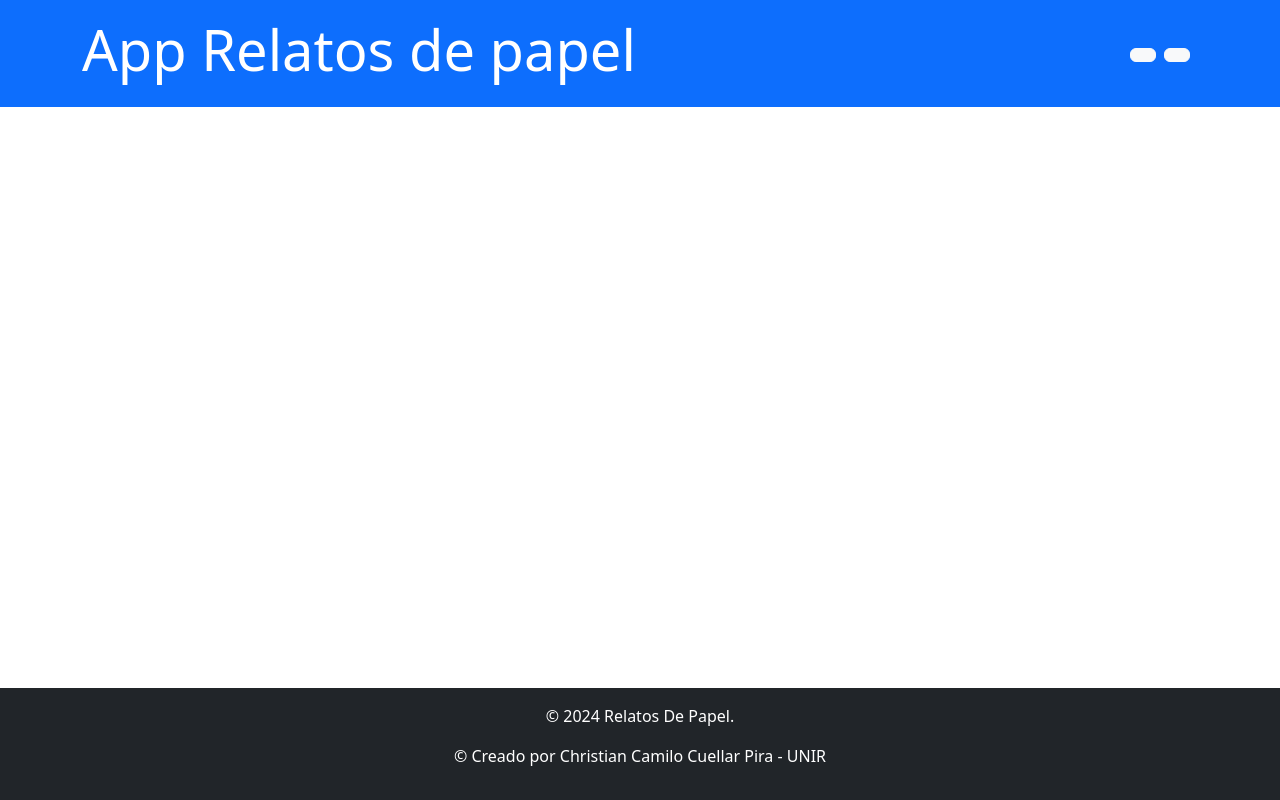
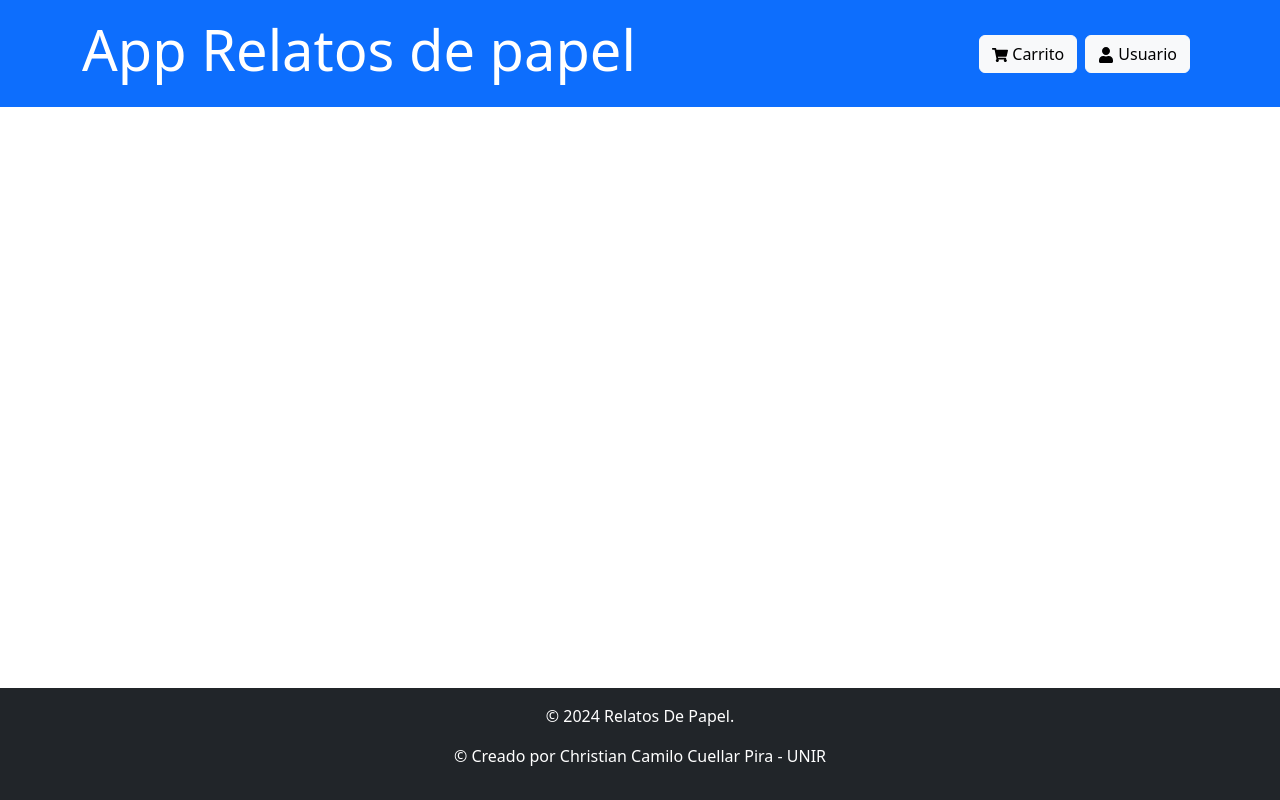
Before and after one commit to CamiloCuellar10/App-RelatosDePapel, a React (Vite) app: page / in a window 1280 px wide. Built offline with nearby package versions, Linux system fonts and the light colour scheme.

Commit message:
Prueba 3 Despliegue

```diff
--- a/package.json
+++ b/package.json
@@ -12,7 +12,8 @@
   "dependencies": {
     "react": "^18.3.1",
     "react-dom": "^18.3.1",
-    "bootstrap": "^5.3.3"
+    "bootstrap": "^5.3.3",
+    "react-icons": "^4.3.1"
   },
   "devDependencies": {
     "@eslint/js": "^9.17.0",
--- a/src/components/Header.jsx
+++ b/src/components/Header.jsx
@@ -1,4 +1,6 @@
 import React from 'react';
+import 'bootstrap/dist/css/bootstrap.min.css';
+import { FaShoppingCart, FaUser } from 'react-icons/fa';
 
 const Header = () => {
     return (
@@ -7,11 +9,11 @@ const Header = () => {
                 <h1 className="display-4">App Relatos de papel</h1>
                 <div>
                     <button className="btn btn-light me-2">
+                        <FaShoppingCart /> Carrito
                     </button>
-
                     <button className="btn btn-light me-2">
+                        <FaUser /> Usuario
                     </button>
-
                 </div>
             </div>
         </header>
```
